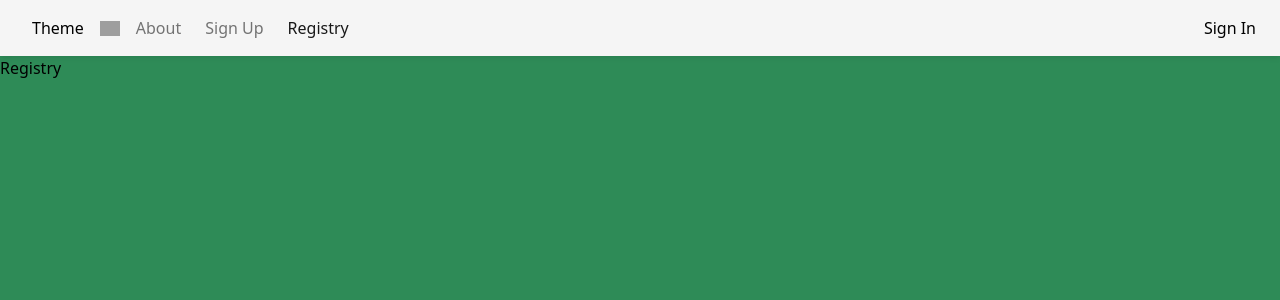
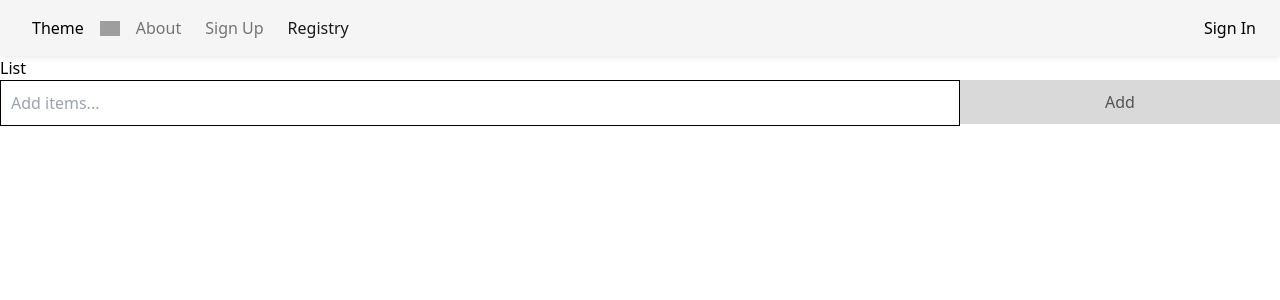
Before and after one commit to TravisH-bot/NAB, a React (Create React App) app: page /registry in a window 1280 px wide. Shown: the top 300 px of the page. Built offline with nearby package versions, Linux system fonts and the light colour scheme; no server answers; grey boxes are pictures that could not be loaded; what tw-elements would draw is missing.

Commit message:
added initial code and layout to registry page

```diff
--- a/src/components/nav/Nav.component.js
+++ b/src/components/nav/Nav.component.js
@@ -82,7 +82,7 @@ const NavBar = () => {
             aria-label="Toggle navigation"
           >
             {/* <!-- Hamburger icon --> */}
-            <span className="[&>svg]:w-7">
+            <div className="[&>svg]:w-7">
               <svg
                 xmlns="http://www.w3.org/2000/svg"
                 viewBox="0 0 24 24"
@@ -95,7 +95,7 @@ const NavBar = () => {
                   clipRule="evenodd"
                 />
               </svg>
-            </span>
+            </div>
           </button>
 
           {/* <!-- Collapsible navigation container --> */}
@@ -176,9 +176,7 @@ const NavBar = () => {
                       />
                     </NavLink>
                     <p>{`Signed In as ${authUser.email}`}</p>
-                    <NavLink as="span" onClick={userSignOut}>
-                      Sign Out
-                    </NavLink>
+                    <NavLink onClick={userSignOut}>Sign Out</NavLink>
                   </div>
                 ) : (
                   <NavLink to="/signin">Sign In</NavLink>
--- a/src/pages/registry/Registry.page.js
+++ b/src/pages/registry/Registry.page.js
@@ -1,8 +1,77 @@
-import React from "react";
+import React, { useRef } from "react";
 import "./Registry.styles.css";
 
 const PartyRegistry = () => {
-  return <div className="test5">Registry</div>;
+  var displayList = document.getElementsByClassName("LI");
+  var i;
+  for (i = 0; i < displayList.length; i++) {
+    var span = document.createElement("SPAN");
+    var txt = document.createTextNode("\u00D7");
+    span.className = "closeIt";
+    span.appendChild(txt);
+    displayList[i].appendChild(span);
+  }
+
+  var closeIt = document.getElementsByClassName("closeIt");
+  for (i = 0; i < closeIt.length; i++) {
+    closeIt[i].onClick = function () {
+      var div = this.parentElement;
+      div.style.display = "none";
+    };
+  }
+
+  var list = useRef("ul");
+  window.addEventListener(
+    "click",
+    function (ev) {
+      if (ev.target.className === "LI") {
+        ev.target.classList.toggle("checked");
+      }
+    },
+    false
+  );
+
+  const newElement = () => {
+    var li = document.createElement("li");
+    var inputValue = document.getElementById("addItems").value;
+    var t = document.createTextNode(inputValue);
+    li.appendChild(t);
+    if (inputValue === "") {
+      alert("Enter text to add an item");
+    } else {
+      document.getElementById("myUL").appendChild(li);
+    }
+    document.getElementById("addItems").value = "";
+
+    var span = document.createElement("SPAN");
+    var txt = document.createTextNode("\u00D7");
+    span.className = "closeIt";
+    span.appendChild(txt);
+    li.appendChild(span);
+
+    for (i = 0; i < closeIt.length; i++) {
+      closeIt[i].onCLick = function () {
+        var div = this.parentElement;
+        div.style.display = "none";
+      };
+    }
+  };
+
+  return (
+    <>
+      <div id="inputDiv">
+        <h2>List</h2>
+        <input id="addItems" type="text" placeholder="Add items..." />
+        <span onCLick={newElement} class="addBtn">
+          Add
+        </span>
+      </div>
+
+      <ul id="myUL" useRef={list}>
+        <li className="LI"></li>
+      </ul>
+    </>
+  );
 };
 
 export default PartyRegistry;
--- a/src/pages/registry/Registry.styles.css
+++ b/src/pages/registry/Registry.styles.css
@@ -1,5 +1,115 @@
-.test5 {
-  height: 100vh;
-  width: 100vw;
-  background-color: seagreen;
+/* Include the padding and border in an element's total width and height */
+* {
+  box-sizing: border-box;
 }
+
+/* Remove margins and padding from the list */
+#myUL {
+  margin: 0;
+  padding: 0;
+}
+
+/* Style the list items */
+#myUL #listItem {
+  cursor: pointer;
+  position: relative;
+  padding: 12px 8px 12px 40px;
+  list-style-type: none;
+  background: #eee;
+  font-size: 18px;
+  transition: 0.2s;
+
+  /* make the list items unselectable */
+  -webkit-user-select: none;
+  -moz-user-select: none;
+  -ms-user-select: none;
+  user-select: none;
+}
+
+/* Set all odd list items to a different color (zebra-stripes) */
+#myUL #listItem:nth-child(odd) {
+  background: #f9f9f9;
+}
+
+/* Darker background-color on hover */
+#myUL #listItem:hover {
+  background: #ddd;
+}
+
+/* When clicked on, add a background color and strike out text */
+#myUL #listItem.checked {
+  background: #888;
+  color: #fff;
+  text-decoration: line-through;
+}
+
+/* Add a "checked" mark when clicked on */
+#myUL #listItem.checked::before {
+  content: "";
+  position: absolute;
+  border-color: #fff;
+  border-style: solid;
+  border-width: 0 2px 2px 0;
+  top: 10px;
+  left: 16px;
+  transform: rotate(45deg);
+  height: 15px;
+  width: 7px;
+}
+
+/* Style the close button */
+.closeIt {
+  position: absolute;
+  right: 0;
+  top: 0;
+  padding: 12px 16px 12px 16px;
+}
+
+.closeIt:hover {
+  background-color: #f44336;
+  color: white;
+}
+
+/* Style the header */
+.header {
+  background-color: #f44336;
+  padding: 30px 40px;
+  color: white;
+  text-align: center;
+}
+
+/* Clear floats after the header */
+.header:after {
+  content: "";
+  display: table;
+  clear: both;
+}
+
+/* Style the input */
+#addItems {
+  margin: 0;
+  border: 1px solid black;
+  border-radius: 0;
+  width: 75%;
+  padding: 10px;
+  float: left;
+  font-size: 16px;
+}
+
+/* Style the "Add" button */
+.addBtn {
+  padding: 10px;
+  width: 25%;
+  background: #d9d9d9;
+  color: #555;
+  float: left;
+  text-align: center;
+  font-size: 16px;
+  cursor: pointer;
+  transition: 0.3s;
+  border-radius: 0;
+}
+
+.addBtn:hover {
+  background-color: #bbb;
+}
```
